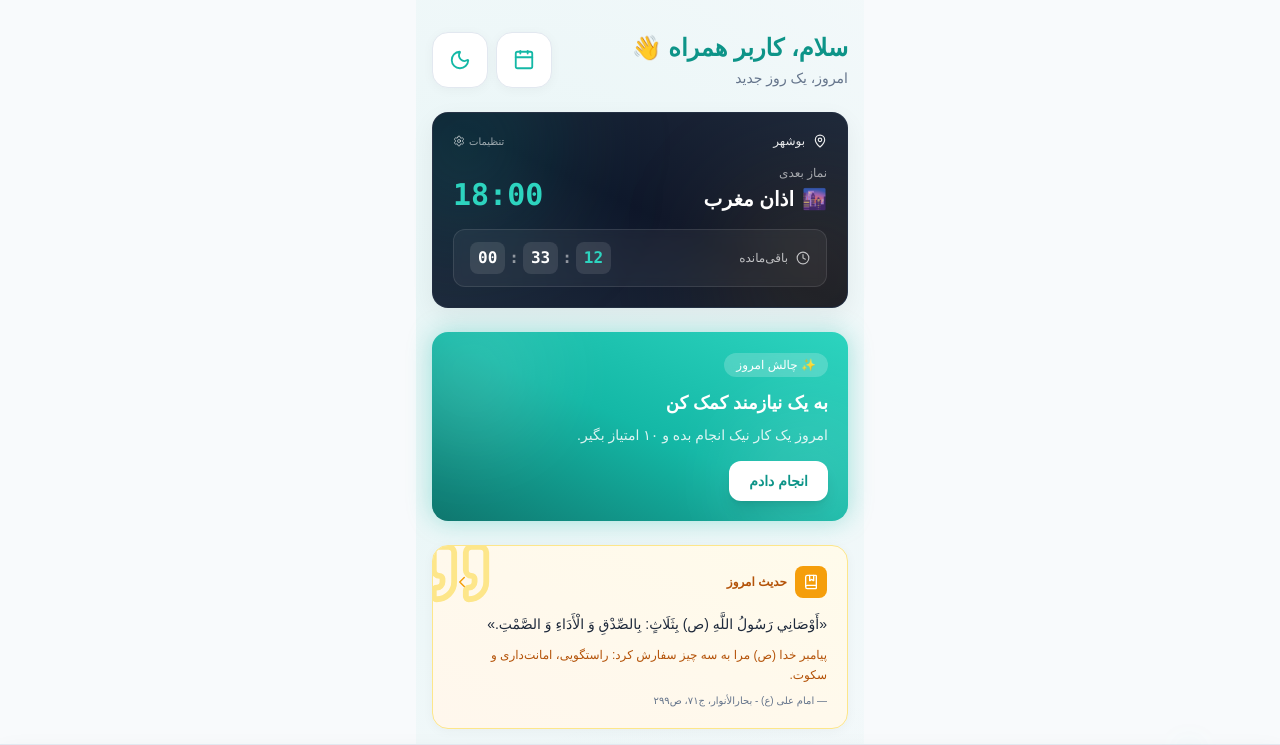
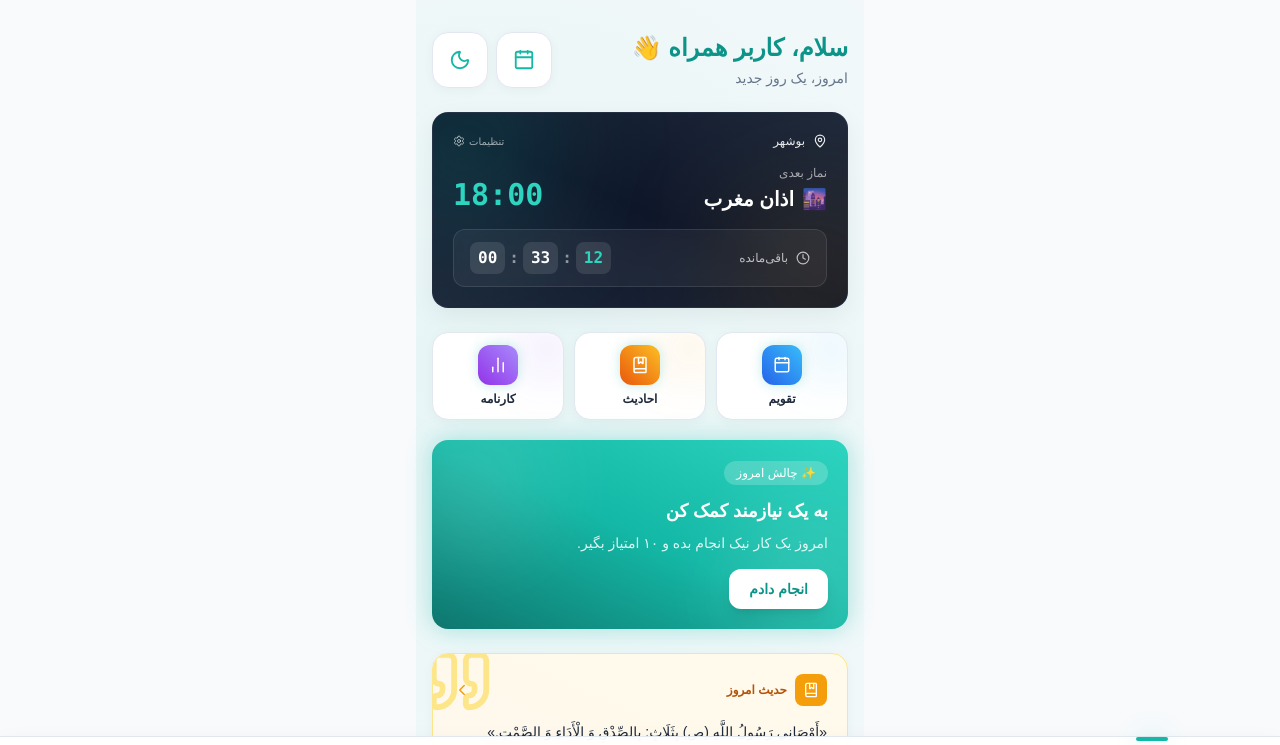
Before and after one commit to mojtabamaniya5-boop/Ebadat, a React (Vite) app: page /#/ in a window 1280 px wide. Shown: the top 745 px of the page. Built offline with nearby package versions, Linux system fonts and the light colour scheme; a small style sheet from the web is missing.

Commit message:
feat: 5-tab bottom nav with Persian labels + quick access to calendar/hadith/analytics

```diff
--- a/src/App.jsx
+++ b/src/App.jsx
@@ -18,21 +18,21 @@ function AppContent() {
   const hideNav = ['/coach', '/prayer-settings'].includes(location.pathname)
 
   return (
-    <div className={`min-h-screen ${hideNav ? '' : 'pb-20'} bg-light-bg dark:bg-dark-bg transition-colors duration-300`} dir="rtl">
+    <div className={`min-h-screen ${hideNav ? '' : 'pb-24'} bg-light-bg dark:bg-dark-bg transition-colors duration-300`} dir="rtl">
       <AdhanPlayer />
       <Routes>
         <Route path="/" element={<Dashboard />} />
         <Route path="/track" element={<Track />} />
         <Route path="/prayers" element={<Prayers />} />
         <Route path="/hadiths" element={<Hadiths />} />
-        <Route path="/achievements" element={<Achievements />} />
         <Route path="/coach" element={<Coach />} />
         <Route path="/calendar" element={<Calendar />} />
         <Route path="/analytics" element={<Analytics />} />
         <Route path="/profile" element={<Profile />} />
         <Route path="/prayer-settings" element={<PrayerSettings />} />
+        <Route path="/achievements" element={<Achievements />} />
       </Routes>
-      <BottomNav />
+      {!hideNav && <BottomNav />}
     </div>
   )
 }
--- a/src/components/BottomNav.jsx
+++ b/src/components/BottomNav.jsx
@@ -1,29 +1,37 @@
 import { Link, useLocation } from 'react-router-dom'
-import { Home, BookOpen, Heart, Calendar, BarChart2, User, BookMarked } from 'lucide-react'
+import { Home, BookOpen, Heart, Trophy, User } from 'lucide-react'
 
 export default function BottomNav() {
   const location = useLocation()
   const isActive = (path) => location.pathname === path
 
   const items = [
-    { path: '/', label: 'داشبورد', icon: Home },
-    { path: '/track', label: 'ثبت', icon: BookOpen },
-    { path: '/prayers', label: 'دعا', icon: Heart },
-    { path: '/hadiths', label: 'حدیث', icon: BookMarked },
-    { path: '/calendar', label: 'تقویم', icon: Calendar },
-    { path: '/analytics', label: 'کارنامه', icon: BarChart2 },
-    { path: '/profile', label: 'من', icon: User },
+    { path: '/', label: 'خانه', icon: Home },
+    { path: '/track', label: 'اعمال', icon: BookOpen },
+    { path: '/prayers', label: 'دعا و ذکر', icon: Heart },
+    { path: '/achievements', label: 'دستاورد', icon: Trophy },
+    { path: '/profile', label: 'پروفایل', icon: User },
   ]
 
   return (
-    <nav className="fixed bottom-0 w-full bg-white/85 dark:bg-dark-bg/85 backdrop-blur-xl border-t border-light-border dark:border-dark-border flex justify-around items-center py-2 shadow-soft-lg z-50 transition-colors">
+    <nav className="fixed bottom-0 w-full bg-white/90 dark:bg-dark-bg/90 backdrop-blur-xl border-t border-light-border dark:border-dark-border flex justify-around items-center py-2 shadow-soft-lg z-50 transition-colors">
       {items.map(({ path, label, icon: Icon }) => {
         const active = isActive(path)
         return (
-          <Link key={path} to={path} className="flex flex-col items-center px-0.5 py-1 relative flex-1">
-            {active && <div className="absolute -top-1.5 w-6 h-0.5 bg-brand-500 rounded-full shadow-glow" />}
-            <Icon size={17} strokeWidth={active ? 2.5 : 2} className={`transition-colors ${active ? 'text-brand-500' : 'text-gray-400 dark:text-dark-textSecondary'}`} />
-            <span className={`text-[8px] mt-0.5 font-medium transition-colors ${active ? 'text-brand-500' : 'text-gray-400 dark:text-dark-textSecondary'}`}>{label}</span>
+          <Link key={path} to={path} className="flex flex-col items-center px-2 py-1 relative flex-1">
+            {active && (
+              <div className="absolute -top-2 w-8 h-1 bg-brand-500 rounded-full shadow-glow" />
+            )}
+            <Icon
+              size={20}
+              strokeWidth={active ? 2.5 : 2}
+              className={`transition-all ${active ? 'text-brand-500 scale-110' : 'text-gray-400 dark:text-dark-textSecondary'}`}
+            />
+            <span className={`text-[10px] mt-1 font-medium transition-colors ${
+              active ? 'text-brand-500 font-bold' : 'text-gray-400 dark:text-dark-textSecondary'
+            }`}>
+              {label}
+            </span>
           </Link>
         )
       })}
--- a/src/pages/Dashboard.jsx
+++ b/src/pages/Dashboard.jsx
@@ -1,6 +1,6 @@
 import { useState, useEffect } from 'react'
 import { Link } from 'react-router-dom'
-import { Calendar, Sparkles, ChevronLeft, BookOpen, Heart, Home, CheckCircle2 } from 'lucide-react'
+import { Calendar, Sparkles, ChevronLeft, CheckCircle2, BookMarked, BarChart2 } from 'lucide-react'
 import { getTodayData, saveTodayData } from '../utils/storage'
 import ThemeToggle from '../components/ThemeToggle'
 import PrayerTimesCard from '../components/PrayerTimesCard'
@@ -28,7 +28,6 @@ export default function Dashboard() {
   const totalPrayers = Object.values(data.prayers).filter(v => v && v !== 'qaza').length
   const qazaCount = Object.values(data.prayers).filter(v => v === 'qaza').length
 
-  // درصد پیشرفت روز
   const dailyProgress = Math.min(
     (totalPrayers / 5) * 60 +
     Math.min(data.quran / 5, 1) * 20 +
@@ -55,6 +54,48 @@ export default function Dashboard() {
 
       <PrayerTimesCard />
 
+      {/* ✨ دسترسی سریع به بخش‌های فرعی */}
+      <div className="grid grid-cols-3 gap-2.5 mb-5">
+        <Link
+          to="/calendar"
+          className="relative overflow-hidden rounded-2xl p-3 bg-white dark:bg-dark-surface border border-light-border dark:border-dark-border shadow-soft active:scale-95 transition group"
+        >
+          <div className="absolute -top-4 -right-4 w-16 h-16 bg-sky-500/10 rounded-full blur-xl group-hover:scale-150 transition-transform duration-500" />
+          <div className="relative flex flex-col items-center gap-1.5">
+            <div className="w-10 h-10 rounded-xl bg-gradient-to-bl from-sky-400 to-blue-600 flex items-center justify-center shadow-glow-sm">
+              <Calendar size={18} className="text-white" />
+            </div>
+            <span className="text-xs font-bold text-main">تقویم</span>
+          </div>
+        </Link>
+
+        <Link
+          to="/hadiths"
+          className="relative overflow-hidden rounded-2xl p-3 bg-white dark:bg-dark-surface border border-light-border dark:border-dark-border shadow-soft active:scale-95 transition group"
+        >
+          <div className="absolute -top-4 -right-4 w-16 h-16 bg-amber-500/10 rounded-full blur-xl group-hover:scale-150 transition-transform duration-500" />
+          <div className="relative flex flex-col items-center gap-1.5">
+            <div className="w-10 h-10 rounded-xl bg-gradient-to-bl from-amber-400 to-orange-600 flex items-center justify-center shadow-glow-sm">
+              <BookMarked size={18} className="text-white" />
+            </div>
+            <span className="text-xs font-bold text-main">احادیث</span>
+          </div>
+        </Link>
+
+        <Link
+          to="/analytics"
+          className="relative overflow-hidden rounded-2xl p-3 bg-white dark:bg-dark-surface border border-light-border dark:border-dark-border shadow-soft active:scale-95 transition group"
+        >
+          <div className="absolute -top-4 -right-4 w-16 h-16 bg-violet-500/10 rounded-full blur-xl group-hover:scale-150 transition-transform duration-500" />
+          <div className="relative flex flex-col items-center gap-1.5">
+            <div className="w-10 h-10 rounded-xl bg-gradient-to-bl from-violet-400 to-purple-600 flex items-center justify-center shadow-glow-sm">
+              <BarChart2 size={18} className="text-white" />
+            </div>
+            <span className="text-xs font-bold text-main">کارنامه</span>
+          </div>
+        </Link>
+      </div>
+
       {/* چالش */}
       <div className="relative overflow-hidden rounded-2xl p-5 text-white shadow-glow mb-6 bg-gradient-to-bl from-brand-400 via-brand-500 to-brand-700">
         <div className="absolute -top-10 -left-10 w-40 h-40 bg-white/10 rounded-full blur-2xl" />
@@ -79,13 +120,12 @@ export default function Dashboard() {
       {/* حدیث امروز */}
       <HadithCard />
 
-      {/* ✨ خلاصه امروز - طراحی جدید */}
+      {/* خلاصه امروز */}
       <div className="relative overflow-hidden rounded-3xl p-5 mb-6 bg-gradient-to-bl from-slate-900 via-slate-800 to-slate-900 dark:from-dark-surface dark:via-dark-bg dark:to-dark-surface border border-slate-700/50 shadow-soft-lg">
         <div className="absolute -top-10 -right-10 w-32 h-32 bg-brand-500/20 rounded-full blur-3xl" />
         <div className="absolute -bottom-10 -left-10 w-32 h-32 bg-amber-500/10 rounded-full blur-3xl" />
 
         <div className="relative z-10">
-          {/* هدر */}
           <div className="flex items-center justify-between mb-4">
             <div className="flex items-center gap-2">
               <div className="w-9 h-9 rounded-xl bg-gradient-to-bl from-brand-400 to-brand-600 flex items-center justify-center shadow-glow-sm">
@@ -101,7 +141,6 @@ export default function Dashboard() {
             </div>
           </div>
 
-          {/* نوار پیشرفت */}
           <div className="mb-4 h-1.5 bg-white/10 rounded-full overflow-hidden">
             <div
               className="h-full bg-gradient-to-l from-brand-400 via-emerald-400 to-teal-400 rounded-full transition-all duration-1000 shadow-glow"
@@ -109,32 +148,10 @@ export default function Dashboard() {
             />
           </div>
 
-          {/* کارت‌های آماری */}
           <div className="grid grid-cols-3 gap-2.5">
-            <StatCard
-              icon="🕌"
-              value={totalPrayers}
-              total={5}
-              label="نماز"
-              color="from-emerald-500 to-teal-600"
-              progress={(totalPrayers / 5) * 100}
-            />
-            <StatCard
-              icon="📖"
-              value={data.quran}
-              total={5}
-              label="قرآن"
-              color="from-amber-500 to-orange-600"
-              progress={Math.min((data.quran / 5) * 100, 100)}
-            />
-            <StatCard
-              icon="💚"
-              value={data.salawat}
-              total={100}
-              label="صلوات"
-              color="from-rose-500 to-pink-600"
-              progress={Math.min((data.salawat / 100) * 100, 100)}
-            />
+            <StatCard icon="🕌" value={totalPrayers} total={5} label="نماز" color="from-emerald-500 to-teal-600" progress={(totalPrayers / 5) * 100} />
+            <StatCard icon="📖" value={data.quran} total={5} label="قرآن" color="from-amber-500 to-orange-600" progress={Math.min((data.quran / 5) * 100, 100)} />
+            <StatCard icon="💚" value={data.salawat} total={100} label="صلوات" color="from-rose-500 to-pink-600" progress={Math.min((data.salawat / 100) * 100, 100)} />
           </div>
 
           {qazaCount > 0 && (
@@ -149,7 +166,7 @@ export default function Dashboard() {
       {/* باغ معنوی */}
       <SpiritualGarden />
 
-      {/* ✨ ثبت سریع اعمال - طراحی جدید */}
+      {/* ثبت سریع اعمال */}
       <div className="mb-6">
         <div className="flex items-center justify-between mb-3 px-1">
           <h3 className="font-bold text-main flex items-center gap-2 text-sm">
@@ -160,68 +177,32 @@ export default function Dashboard() {
         </div>
 
         <div className="grid grid-cols-2 gap-3">
-          <QuickButton
-            to="/track"
-            emoji="🕌"
-            label="ثبت نماز"
-            subtitle="۵ نماز واجب"
-            gradient="from-emerald-500 via-teal-500 to-cyan-600"
-            delay={0}
-          />
-          <QuickButton
-            to="/track"
-            emoji="📖"
-            label="تلاوت قرآن"
-            subtitle="صفحه به صفحه"
-            gradient="from-amber-500 via-orange-500 to-red-500"
-            delay={0.05}
-          />
-          <QuickButton
-            to="/prayers"
-            emoji="📿"
-            label="صلوات و ذکر"
-            subtitle="شمارنده هوشمند"
-            gradient="from-rose-500 via-pink-500 to-fuchsia-500"
-            delay={0.1}
-          />
-          <QuickButton
-            to="/prayers"
-            emoji="🤲"
-            label="دعا و زیارت"
-            subtitle="ادعیه کامل"
-            gradient="from-violet-500 via-purple-500 to-indigo-600"
-            delay={0.15}
-          />
+          <QuickButton to="/track" emoji="🕌" label="ثبت نماز" subtitle="۵ نماز واجب" gradient="from-emerald-500 via-teal-500 to-cyan-600" delay={0} />
+          <QuickButton to="/track" emoji="📖" label="تلاوت قرآن" subtitle="صفحه به صفحه" gradient="from-amber-500 via-orange-500 to-red-500" delay={0.05} />
+          <QuickButton to="/prayers" emoji="📿" label="صلوات و ذکر" subtitle="شمارنده هوشمند" gradient="from-rose-500 via-pink-500 to-fuchsia-500" delay={0.1} />
+          <QuickButton to="/prayers" emoji="🤲" label="دعا و زیارت" subtitle="ادعیه کامل" gradient="from-violet-500 via-purple-500 to-indigo-600" delay={0.15} />
         </div>
       </div>
     </main>
   )
 }
 
-// کارت آماری با نوار پیشرفت دایره‌ای
 function StatCard({ icon, value, total, label, color, progress }) {
   return (
     <div className="relative overflow-hidden rounded-2xl p-3 bg-white/5 backdrop-blur-sm border border-white/10">
       <div className={`absolute inset-0 bg-gradient-to-bl ${color} opacity-10`} />
-
       <div className="relative z-10 flex flex-col items-center">
         <span className="text-2xl mb-1">{icon}</span>
         <p className="text-2xl font-bold text-white leading-none">{value}</p>
         <p className="text-[10px] text-white/50 mt-1">از {total} {label}</p>
-
-        {/* نوار پیشرفت کوچیک */}
         <div className="w-full mt-2 h-1 bg-white/10 rounded-full overflow-hidden">
-          <div
-            className={`h-full bg-gradient-to-l ${color} rounded-full transition-all duration-1000`}
-            style={{ width: `${progress}%` }}
-          />
+          <div className={`h-full bg-gradient-to-l ${color} rounded-full transition-all duration-1000`} style={{ width: `${progress}%` }} />
         </div>
       </div>
     </div>
   )
 }
 
-// دکمه سریع با گرادیانت رنگی و انیمیشن
 function QuickButton({ to, emoji, label, subtitle, gradient, delay }) {
   return (
     <Link
@@ -229,14 +210,9 @@ function QuickButton({ to, emoji, label, subtitle, gradient, delay }) {
       className="relative overflow-hidden rounded-2xl p-4 shadow-soft-lg active:scale-95 transition-all duration-300 animate-slide-up group"
       style={{ animationDelay: `${delay}s` }}
     >
-      {/* پس‌زمینه گرادیانت */}
       <div className={`absolute inset-0 bg-gradient-to-bl ${gradient}`} />
-
-      {/* افکت لیکوئید درخشان */}
       <div className="absolute -top-8 -right-8 w-24 h-24 bg-white/20 rounded-full blur-2xl group-hover:scale-150 transition-transform duration-700" />
       <div className="absolute -bottom-8 -left-8 w-20 h-20 bg-black/20 rounded-full blur-2xl" />
-
-      {/* درخشش شیشه‌ای */}
       <div className="absolute inset-0 bg-gradient-to-t from-black/20 via-transparent to-white/10 opacity-60" />
 
       <div className="relative z-10">
@@ -251,7 +227,6 @@ function QuickButton({ to, emoji, label, subtitle, gradient, delay }) {
         <p className="text-white/70 text-[10px]">{subtitle}</p>
       </div>
 
-      {/* افکت موج روی کلیک */}
       <div className="absolute inset-0 bg-white/0 group-active:bg-white/20 transition-colors duration-300" />
     </Link>
   )
```
Also changed, not shown: 4 other files (tests, documents, lock files or other folders).
